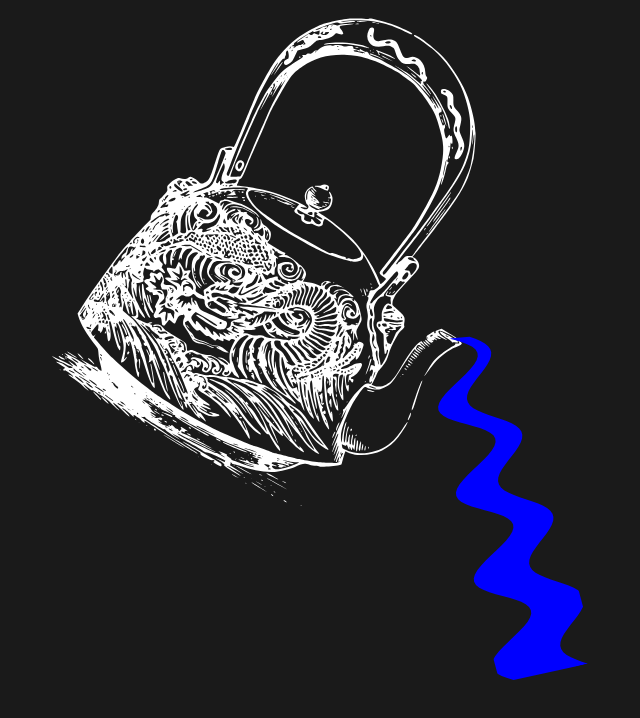
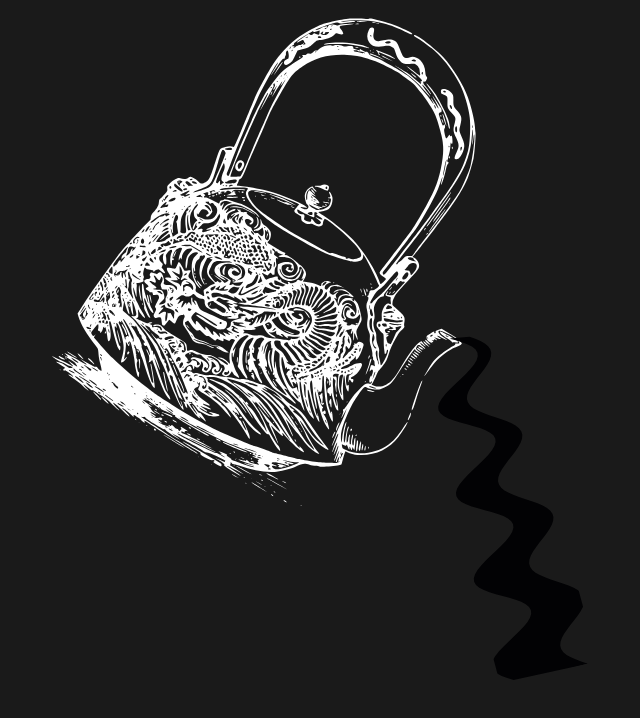
Before and after one commit to ElTupac/ElTupac.github.io, a React (Vite) app: page / in a window 1280 px wide. Shown: the top 718 px of the page, without its empty margins (155-795 px from the left). Built offline with nearby package versions, Linux system fonts and the light colour scheme.

Commit message:
feat: showing compiled script as animation text

```diff
--- a/src/components/Teapot.tsx
+++ b/src/components/Teapot.tsx
@@ -1,4 +1,5 @@
 import styled from "@emotion/styled";
+import useScriptFileAsString from "../hooks/useScriptFileAsString";
 import TeapotSvg from "./svg/TeapotSvg";
 import WaterFlow from "./WaterFlow";
 
@@ -25,11 +26,13 @@ const TeapotContainer = styled.section`
 `;
 
 const Teapot: React.FC = () => {
+  const scriptText = useScriptFileAsString();
+
   return (
     <TeapotContainer>
       <div className="inner-container">
         <TeapotSvg className="floating-teapot" />
-        <WaterFlow />
+        <WaterFlow>{scriptText || ""}</WaterFlow>
       </div>
     </TeapotContainer>
   );
--- a/src/components/WaterFlow.tsx
+++ b/src/components/WaterFlow.tsx
@@ -1,9 +1,19 @@
+import { keyframes } from "@emotion/react";
 import styled from "@emotion/styled";
 import { useEffect, useRef } from "react";
 import polygonWaveGenerator from "../utils/polygonWaveGenerator";
 
+const movingTextKeyframe = keyframes`
+  from {
+    transform: translate(0, -100%);
+  }
+  to{
+    transform: translate(0, 0);
+  }
+`;
+
 const WaterElement = styled.div`
-  --color: blue;
+  --color: #020204;
   --polygon: 0% 0%, 0% 0%, 100% 0%;
   background-color: var(--color);
   position: absolute;
@@ -13,9 +23,19 @@ const WaterElement = styled.div`
   height: 350px;
   transform: rotate(-15deg);
   clip-path: polygon(var(--polygon));
+  overflow: hidden;
+
+  & .text-container {
+    color: #78c475;
+    height: 300vh;
+    font-size: 0.9rem;
+    line-height: 1rem;
+    transform: translate(0, -100%);
+    animation: ${movingTextKeyframe} 25s infinite linear;
+  }
 `;
 
-const WaterFlow = () => {
+const WaterFlow: React.FC<{ children: string }> = ({ children }) => {
   const waterRef = useRef<HTMLDivElement>(null);
 
   useEffect(() => {
@@ -25,7 +45,11 @@ const WaterFlow = () => {
     waterRef.current?.style.setProperty("--polygon", polygon);
   }, []);
 
-  return <WaterElement ref={waterRef} />;
+  return (
+    <WaterElement ref={waterRef}>
+      <div className="text-container">{children}</div>
+    </WaterElement>
+  );
 };
 
 export default WaterFlow;
--- /dev/null
+++ b/src/hooks/useScriptFileAsString.tsx
@@ -0,0 +1,28 @@
+import { useEffect, useState } from "react";
+
+const useScriptFileAsString = () => {
+  const [script, setScript] = useState<string>();
+
+  useEffect(() => {
+    const scripts = document.querySelectorAll("head script");
+    for (const script of scripts) {
+      console.log(import.meta.env.PROD);
+      if (
+        script
+          .getAttribute("src")
+          ?.includes(import.meta.env.PROD ? "/assets/index" : "/@vite/client")
+      ) {
+        const scriptLink = script.getAttribute("src");
+        fetch(scriptLink || "/")
+          .then((res) => res.text())
+          .then((res) => {
+            setScript(res.replace(/\r?\n|\r/g, ""));
+          });
+      }
+    }
+  }, []);
+
+  return script;
+};
+
+export default useScriptFileAsString;
```
